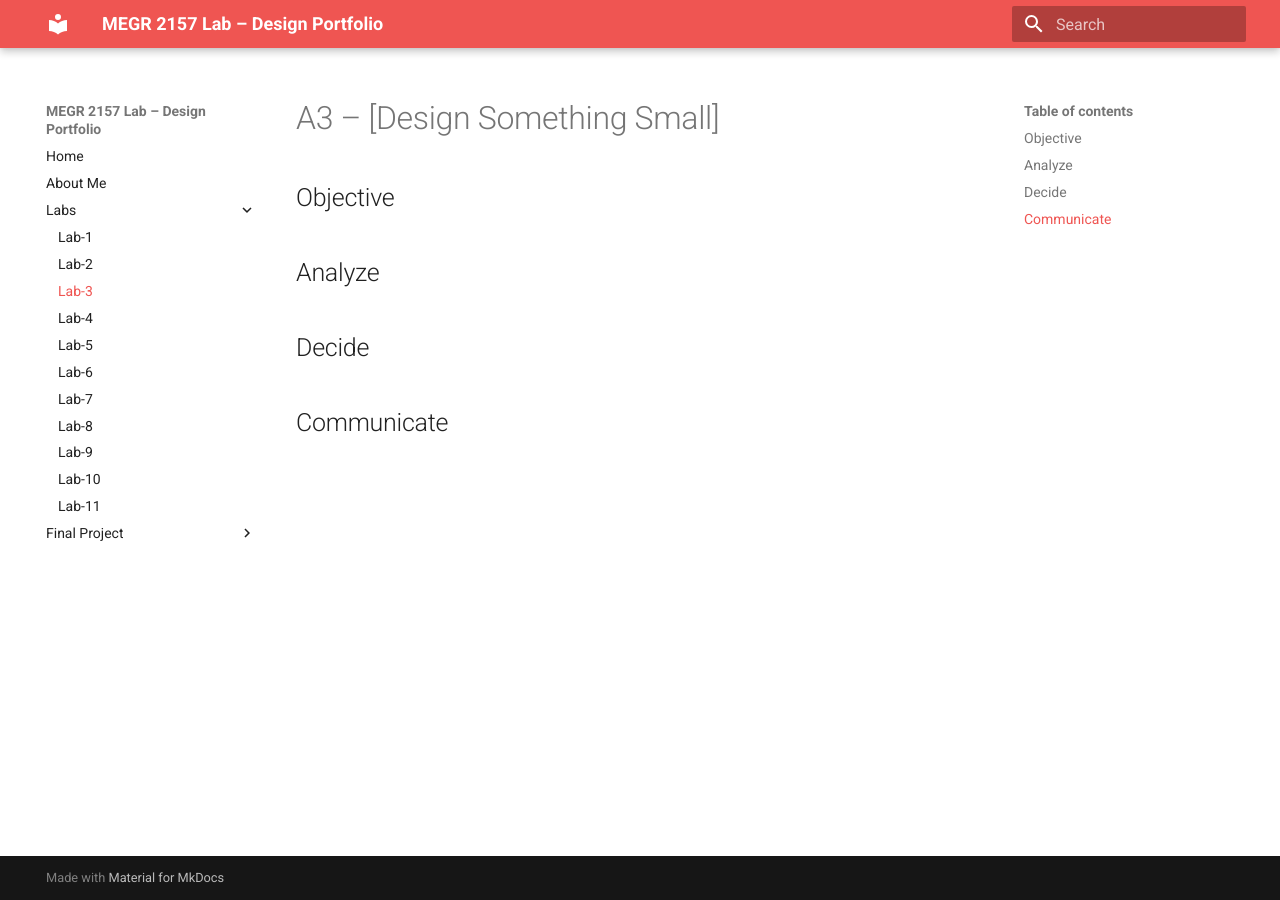
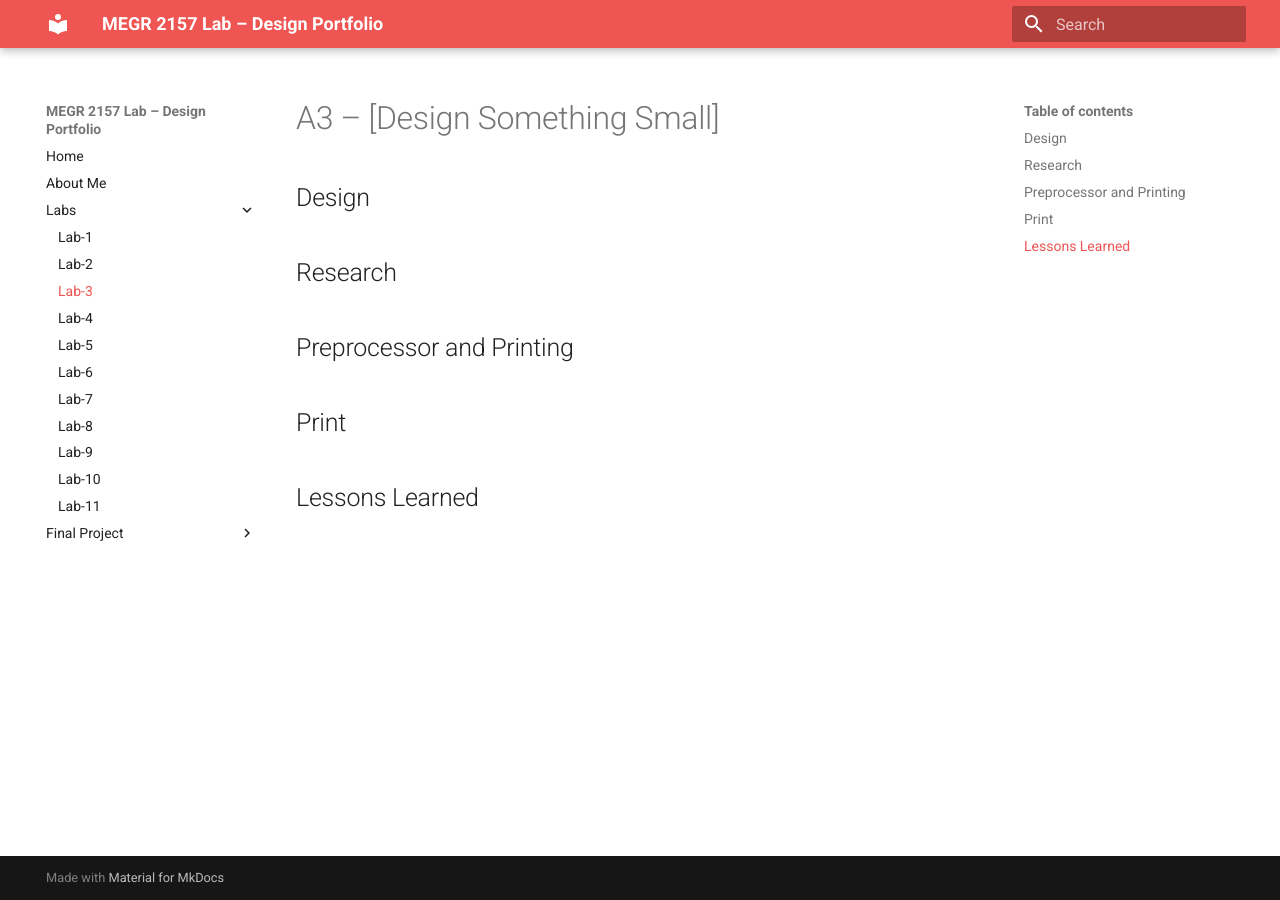
Before and after one commit to nnicho12/Noah-Nicholson-Portfolio-Lab, an MkDocs documentation site: the page built from docs/Labs/L03/index.md, in a window 1280 px wide. Built offline with MkDocs 1.6.1 and Material for MkDocs 9.7.7, drawn with Linux system fonts in a browser that asks for light colours.

Commit message:
Update section headers in index.md

```diff
--- a/docs/Labs/L03/index.md
+++ b/docs/Labs/L03/index.md
@@ -1,12 +1,15 @@
 # A3 – [Design Something Small]
 
-## Objective
+## Design
 
 
-## Analyze
+## Research
 
 
-## Decide
+## Preprocessor and Printing
 
 
-## Communicate
+## Print
+
+
+## Lessons Learned
```
